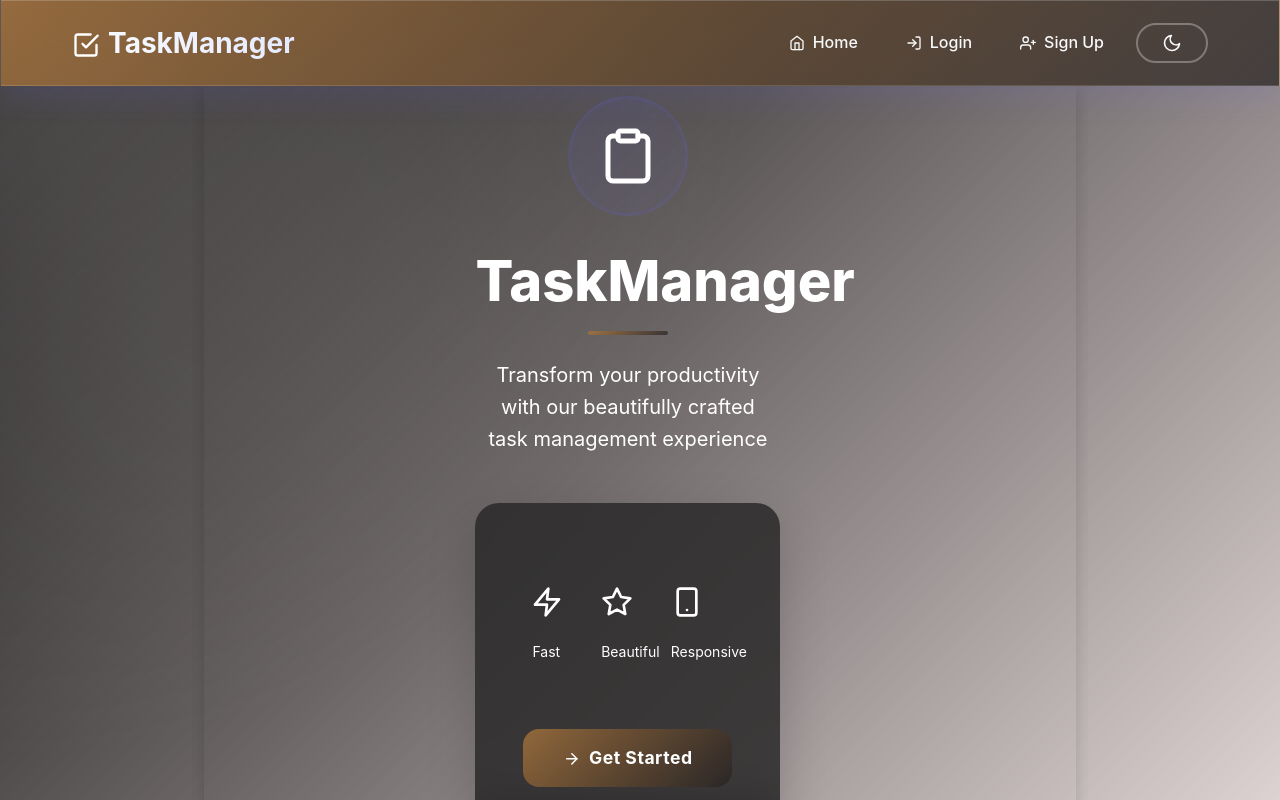
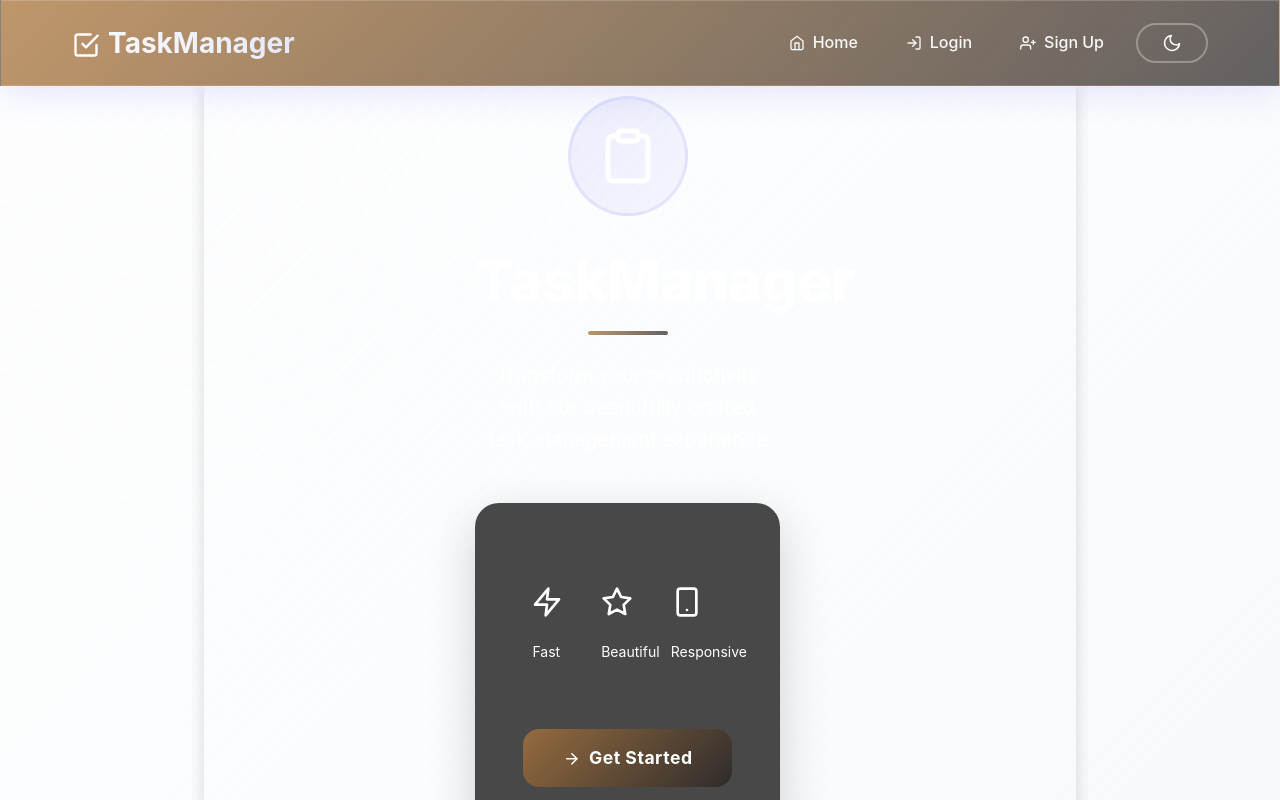
Before and after one commit to MUHAMMEDAJMAL00/task-manager-web, a React (Vite) app: page / in a window 1280 px wide. Shown: the top 800 px of the page. Built offline with nearby package versions, Linux system fonts and the light colour scheme.

Commit message:
added confirmation when deleting tasks and when logout

```diff
--- a/src/components/Layout.jsx
+++ b/src/components/Layout.jsx
@@ -22,8 +22,10 @@ function Layout() {
     location.pathname === "/login" || location.pathname === "/signup";
 
   const handleLogout = () => {
-    logout();
-    navigate("/login");
+    if (window.confirm("Are you sure you want to logout?")) {
+      logout();
+      navigate("/login");
+    }
   };
 
   return (
--- a/src/pages/TaskDetails.jsx
+++ b/src/pages/TaskDetails.jsx
@@ -30,7 +30,7 @@ function TaskDetails() {
   };
 
   const handleDelete = () => {
-    if (window.confirm("Are you sure you want to delete this task?")) {
+    if (window.confirm(`Are you sure you want to delete "${task.title}"?`)) {
       const taskId = isNaN(parseFloat(id)) ? parseInt(id) : parseFloat(id);
       deleteTask(taskId);
       navigate("/tasks");
--- a/src/pages/TaskList.jsx
+++ b/src/pages/TaskList.jsx
@@ -76,6 +76,12 @@ function TaskList() {
 
   const handleSearch = (term) => {
     setSearchTerm(term);
+  };
+
+  const handleDeleteTask = (taskId, taskTitle) => {
+    if (window.confirm(`Are you sure you want to delete "${taskTitle}"?`)) {
+      deleteTask(taskId);
+    }
   };
 
   if (loading) {
@@ -206,7 +212,7 @@ function TaskList() {
                   <Button
                     variant="outline-danger"
                     size="sm"
-                    onClick={() => deleteTask(task.id)}
+                    onClick={() => handleDeleteTask(task.id, task.title)}
                     title="Delete task"
                     className="p-2"
                   >
--- a/src/styles/App.scss
+++ b/src/styles/App.scss
@@ -35,8 +35,8 @@ body {
 
 body {
   background:
-    radial-gradient(circle at top left, #dcd4d455, transparent 50%),
-    linear-gradient(135deg, #000000 0%, #c4b0b091 100%);
+    radial-gradient(circle at top left, #f8fafc55, transparent 50%),
+    linear-gradient(135deg, #ffffff 0%, #f1f5f991 100%);
   background-attachment: fixed;
   background-size: cover;
   min-height: 100vh;
```
